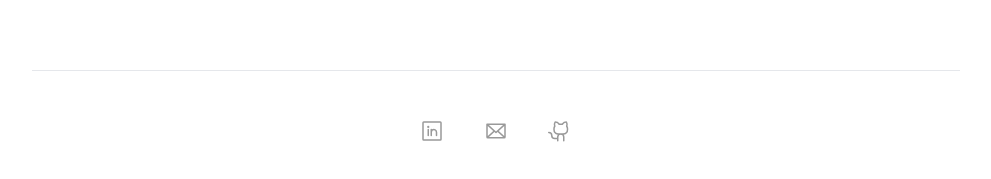
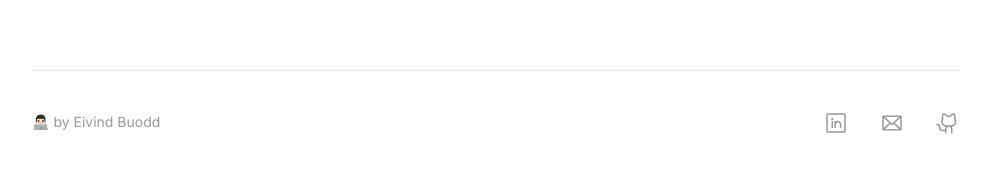
Before and after one commit to biroman/portfolio, a React (Vite) app: page /work in a window 1280 px wide. Shown: the part 1535-1714 px from the top of the page, without its empty margins (144-1135 px from the left). Built offline with nearby package versions, Linux system fonts and the light colour scheme.

Commit message:
footer update

```diff
--- a/src/components/footer.jsx
+++ b/src/components/footer.jsx
@@ -2,8 +2,13 @@ import { LinkedinLogo, Envelope, GithubLogo } from "@phosphor-icons/react";
 
 const footer = () => {
   return (
-    <div className="pt-12 pb-12 border-t">
-      <footer className="flex justify-center gap-10">
+    <div className="pt-2 pb-2 border-t">
+      <footer>
+        <div className="flex flex-row mt-8 mb-8">
+          <div className="flex container mx-auto flex-start">
+            👨🏻‍💻 by Eivind Buodd
+          </div>
+          <div className="flex flex-row flex-end gap-8">
             <a href="https://www.linkedin.com/in/eivind-buodd" target="_blank">
               {" "}
               <LinkedinLogo
@@ -13,12 +18,20 @@ const footer = () => {
             </a>
             <a href="mailto:eivind@buodd.no">
               {" "}
-          <Envelope className="hover:filter hover:brightness-50" size={24} />
+              <Envelope
+                className="hover:filter hover:brightness-50"
+                size={24}
+              />
             </a>
             <a href="https://github.com/biroman" target="_blank">
               {" "}
-          <GithubLogo className="hover:filter hover:brightness-50" size={24} />
+              <GithubLogo
+                className="hover:filter hover:brightness-50"
+                size={24}
+              />
             </a>
+          </div>
+        </div>
       </footer>
     </div>
   );
--- a/src/components/main.jsx
+++ b/src/components/main.jsx
@@ -12,11 +12,11 @@ const ProjectCard = ({
     <div className="relative h-[500px] w-full [perspective:1000px] group hover:z-10">
       <div className="relative w-full h-full transition-all duration-500 [transform-style:preserve-3d] group-hover:[transform:rotateY(180deg)]">
         {/* Front of card */}
-        <div className="absolute w-full h-full rounded-3xl overflow-hidden">
+        <div className="absolute w-full h-full rounded-xl overflow-hidden">
           <img className="w-full h-full object-cover" src={image} alt={title} />
         </div>
         {/* Back of card */}
-        <div className="absolute w-full h-full rounded-3xl overflow-hidden bg-[#f5f5f7] text-[#3A3A3A] [transform:rotateY(180deg)] [backface-visibility:hidden] flex flex-col items-center justify-center p-8">
+        <div className="absolute w-full h-full rounded-xl overflow-hidden bg-[#f5f5f7] text-[#3A3A3A] [transform:rotateY(180deg)] [backface-visibility:hidden] flex flex-col items-center justify-center p-8">
           <h3 className="text-2xl font-semibold mb-4">{title}</h3>
           <p className="text-sm">{description}</p>
           <div className="mt-6 flex gap-4">
--- a/src/pages/ProjectDetail.jsx
+++ b/src/pages/ProjectDetail.jsx
@@ -22,7 +22,7 @@ const ProjectDetail = ({
         <img
           src={projectImage}
           alt={title}
-          className="w-full h-[600px] object-cover rounded-3xl"
+          className="w-full h-[400px] rounded-xl object-cover"
         />
       </div>
 
```
Lines whose indentation alone changed are shown as unchanged.
